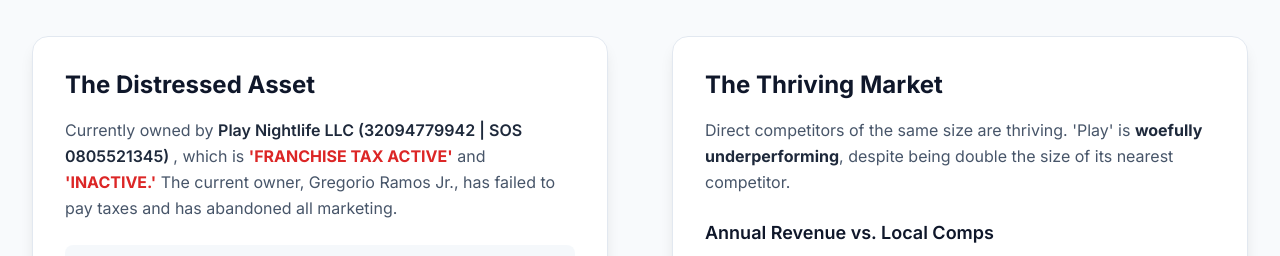
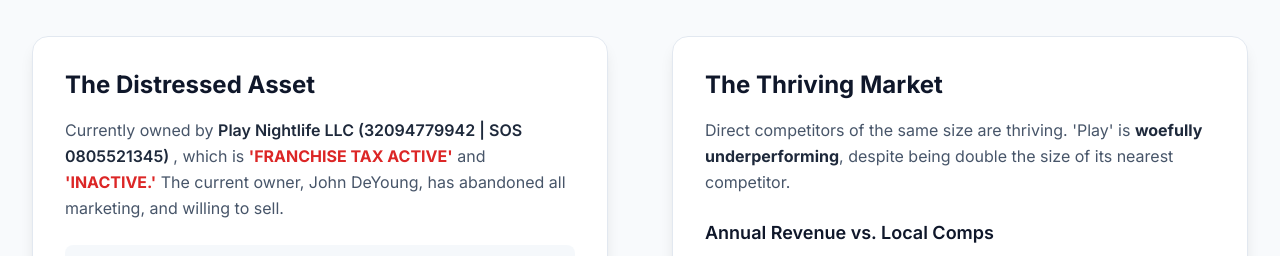
Before and after one commit to tidypy/project-play, a plain HTML site: page index.html in a window 1280 px wide. Shown: the part 325-581 px from the top of the page. Drawn offline with nearby package versions, Linux system fonts and the light colour scheme.

Commit message:
Change owner name and marketing status in index.html
Updated the owner information and marketing status.

```diff
--- a/index.html
+++ b/index.html
@@ -188,7 +188,7 @@
                     <div class="bg-white p-8 rounded-2xl shadow-lg border border-slate-200 animate-slide-in-left" style="animation-delay: 0.3s;">
                         <h3 class="text-2xl font-bold text-slate-900 mb-4">The Distressed Asset</h3>
                         <p class="text-slate-600 mb-6">
-                            Currently owned by <span class="text-slate-800 font-semibold">Play Nightlife LLC (32094779942 | SOS 0805521345) </span>, which is <span class="text-red-600 font-bold">'FRANCHISE TAX ACTIVE'</span> and <span class="text-red-600 font-bold">'INACTIVE.'</span> The current owner, Gregorio Ramos Jr., has failed to pay taxes and has abandoned all marketing.
+                            Currently owned by <span class="text-slate-800 font-semibold">Play Nightlife LLC (32094779942 | SOS 0805521345) </span>, which is <span class="text-red-600 font-bold">'FRANCHISE TAX ACTIVE'</span> and <span class="text-red-600 font-bold">'INACTIVE.'</span> The current owner, John DeYoung, has abandoned all marketing, and willing to sell.
                         </p>
                         <div class="bg-slate-100/70 p-6 rounded-lg text-center">
                             <span class="text-sm font-semibold text-slate-500 uppercase tracking-wider">Current Projected Revenue</span>
```
